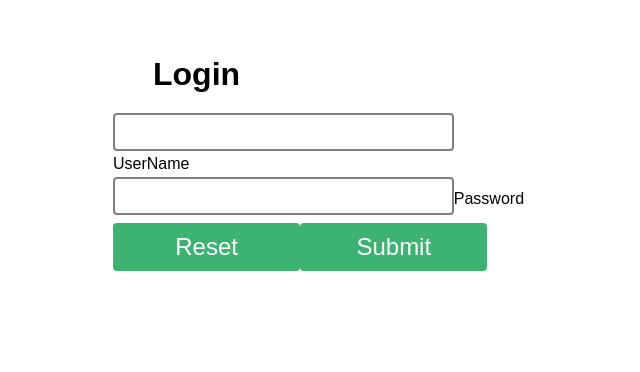
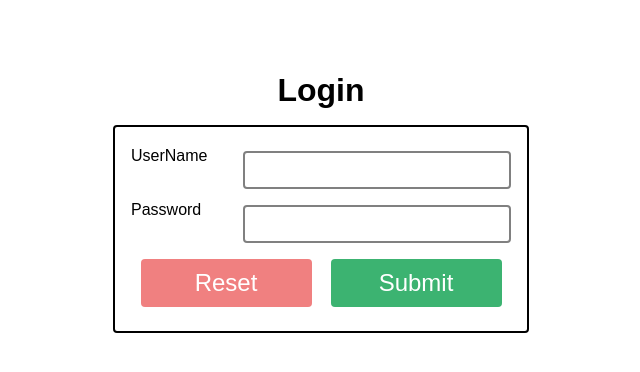
Before and after one commit to ericgold/hacko-react, a React (Create React App) app: page / in a window 1280 px wide. Shown: the top 372 px of the page, without its empty margins (319-959 px from the left). Built offline with nearby package versions, Linux system fonts and the light colour scheme.

Commit message:
form styles

```diff
--- a/src/Login.js
+++ b/src/Login.js
@@ -63,22 +63,25 @@ class Login extends React.Component {
 			<div className="login">
 				<h1>Login</h1>
 				<form>
-
-					<label htmlFor="username">
+					<div>
+						<label htmlFor="username">UserName</label>
 						<input type="text"
 									 id="username"
 									 onChange={this.handleUsername}/>
-					UserName
-					</label>
+					</div>
 
-					<label htmlFor="password">
+					<div>
+						<label htmlFor="password">Password</label>
 						<input type="password"
 									 id="password"
 									 onChange={this.handlePassword}/>
-					Password</label>
+					</div>
 
-					<button type="reset" onClick={this.reset}>Reset</button>
-					<button type="submit" onClick={this.handleSubmit}>Submit</button>
+					<div>
+						<button type="reset" onClick={this.reset}>Reset</button>
+						<button type="submit" onClick={this.handleSubmit}>Submit</button>
+					</div>
+
 				</form>
 
 			</div>
--- a/src/login.css
+++ b/src/login.css
@@ -4,15 +4,35 @@
 	align-items: center;
 	max-width: 65%;
 	margin: 3rem auto;
-	padding: 0.5rem;
+	padding: 0.5rem 0;
 }
 
 .login h1 {
-	margin: 0 auto 1rem 2.5rem;
+	margin: 1rem auto;
+}
+
+.login form {
+	display: flex;
+	flex-direction: column;
+	justify-content: center;
+	border: 2px solid black;
+	border-radius: 4px;
+	padding: 1rem;
+}
+
+.login form div {
+	display: flex;
+	flex-direction: row;
+	justify-content: space-between;
+	margin: 0.25rem 0;
+}
+
+.login label {
+	width: 30%;
 }
 
 .login input {
-	width: 80%;
+	width: 70%;
 	height: 2rem;
 	margin: 0.25rem 0;
 	border: 2px solid gray;
@@ -30,3 +50,7 @@
 	font-size: 1.5rem;
 	background-color: mediumseagreen;
 }
+
+.login button[type="reset"] {
+	background-color: lightcoral;
+}
```
